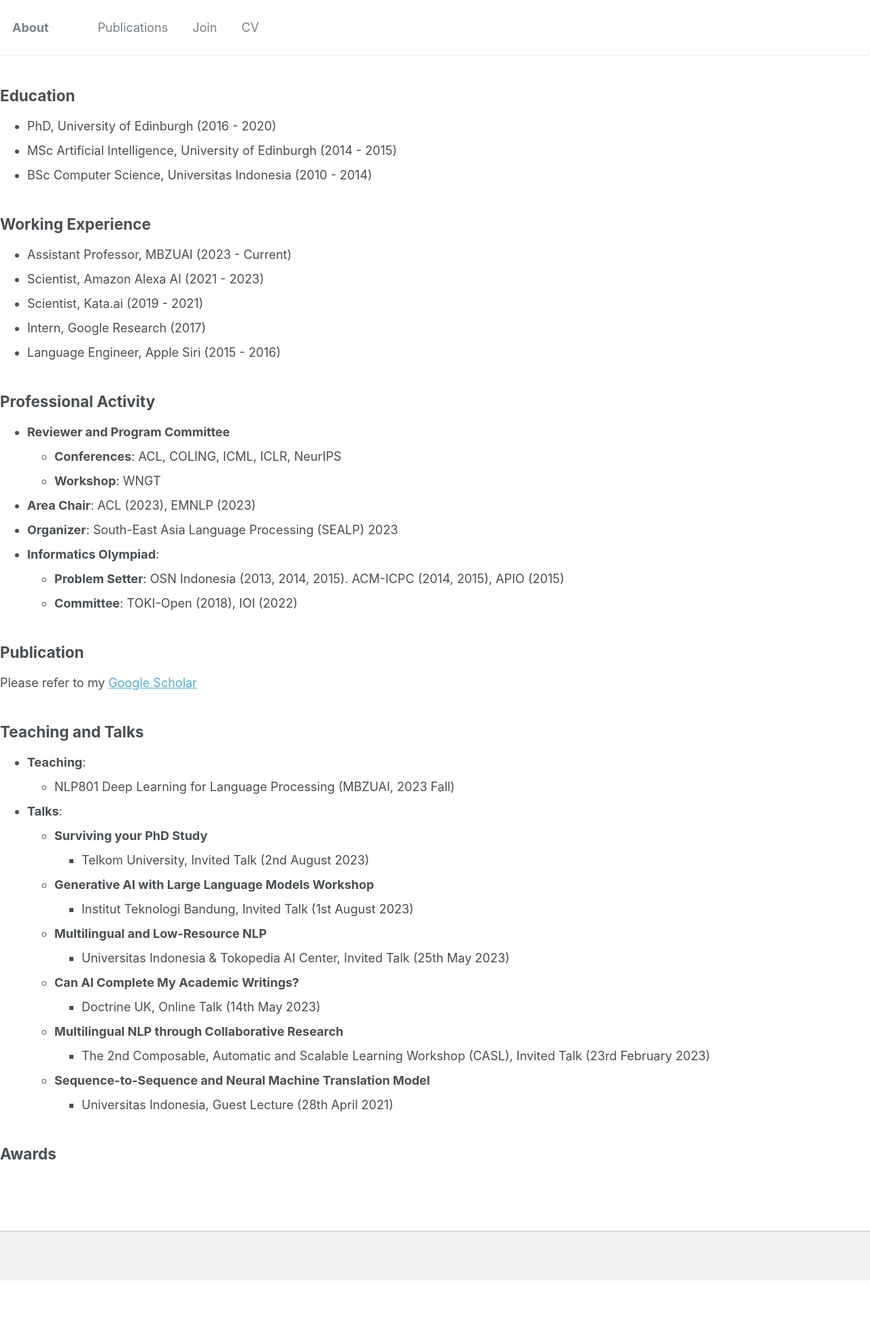
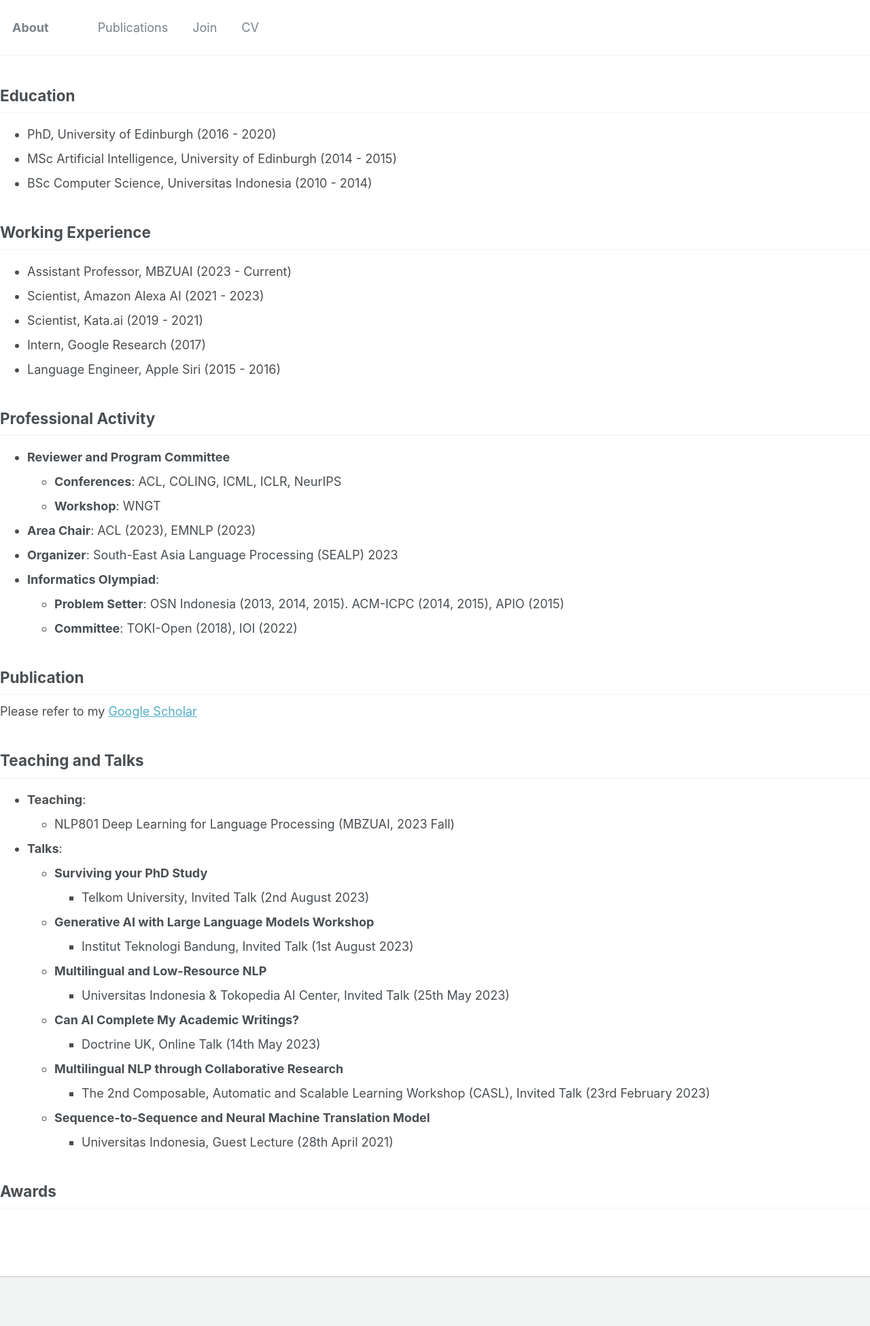
Before and after one commit to afaji/afaji.github.io, a Jekyll site: the page built from _pages/cv.md, in a window 1280 px wide. Shown: the whole page at 68% size. Built offline with Jekyll 4.4.1, drawn with Linux system fonts in a browser that asks for light colours; before the commit the page ends 1884 px from its top, so only the background shows below that.

Commit message:
Update cv.html

```diff
--- a/_layouts/cv.html
+++ b/_layouts/cv.html
@@ -16,7 +16,10 @@
     {% include browser-upgrade.html %}
     {% include masthead.html %}
 
-    {{ content }}
+      <section class="page__content" itemprop="text">
+        {{ content }}
+        {% if page.link %}<div><a href="{{ page.link }}" class="btn">{{ site.data.ui-text[site.locale].ext_link_label | default: "Direct Link" }}</a></div>{% endif %}
+      </section>
 
     <div class="page__footer">
       <footer>
```
